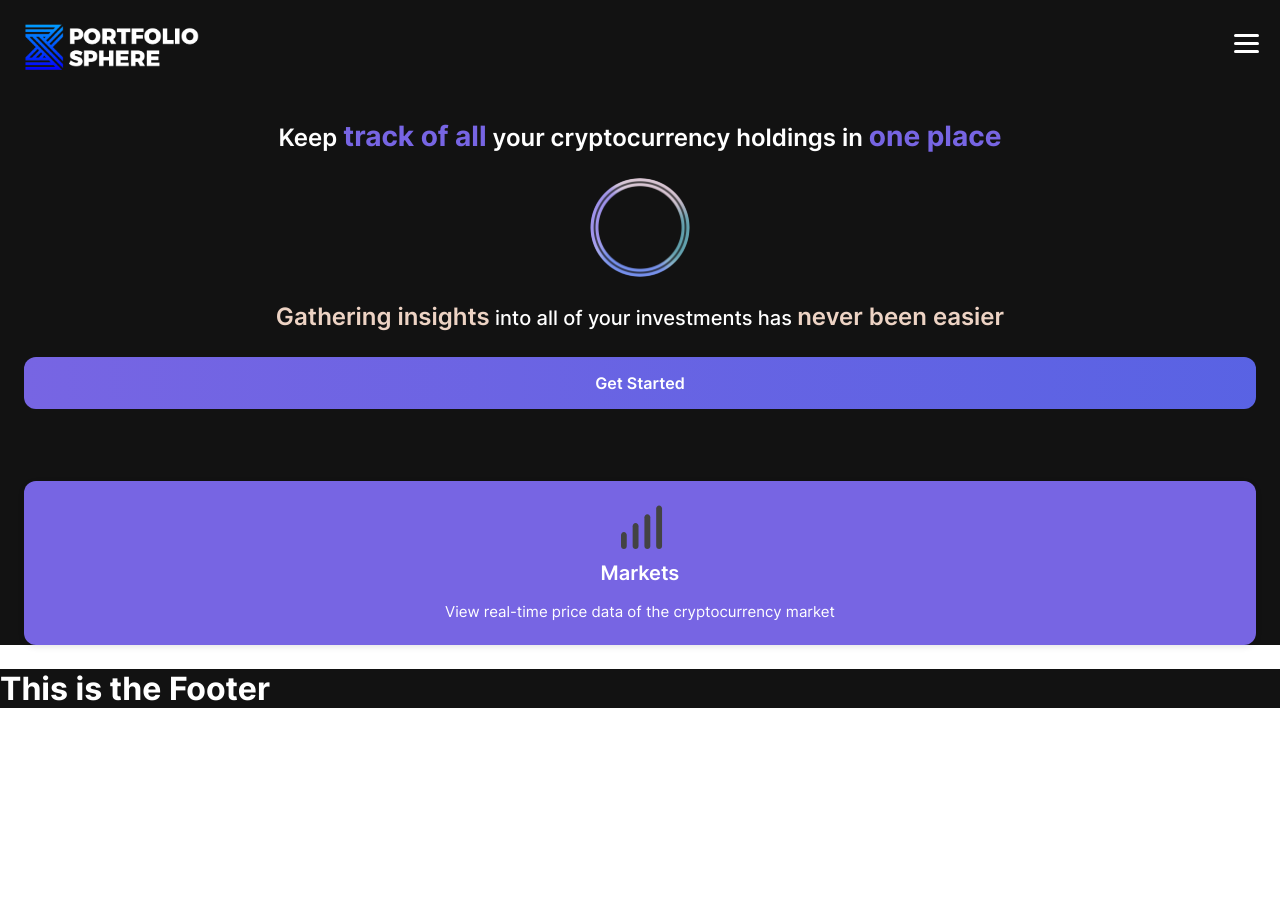
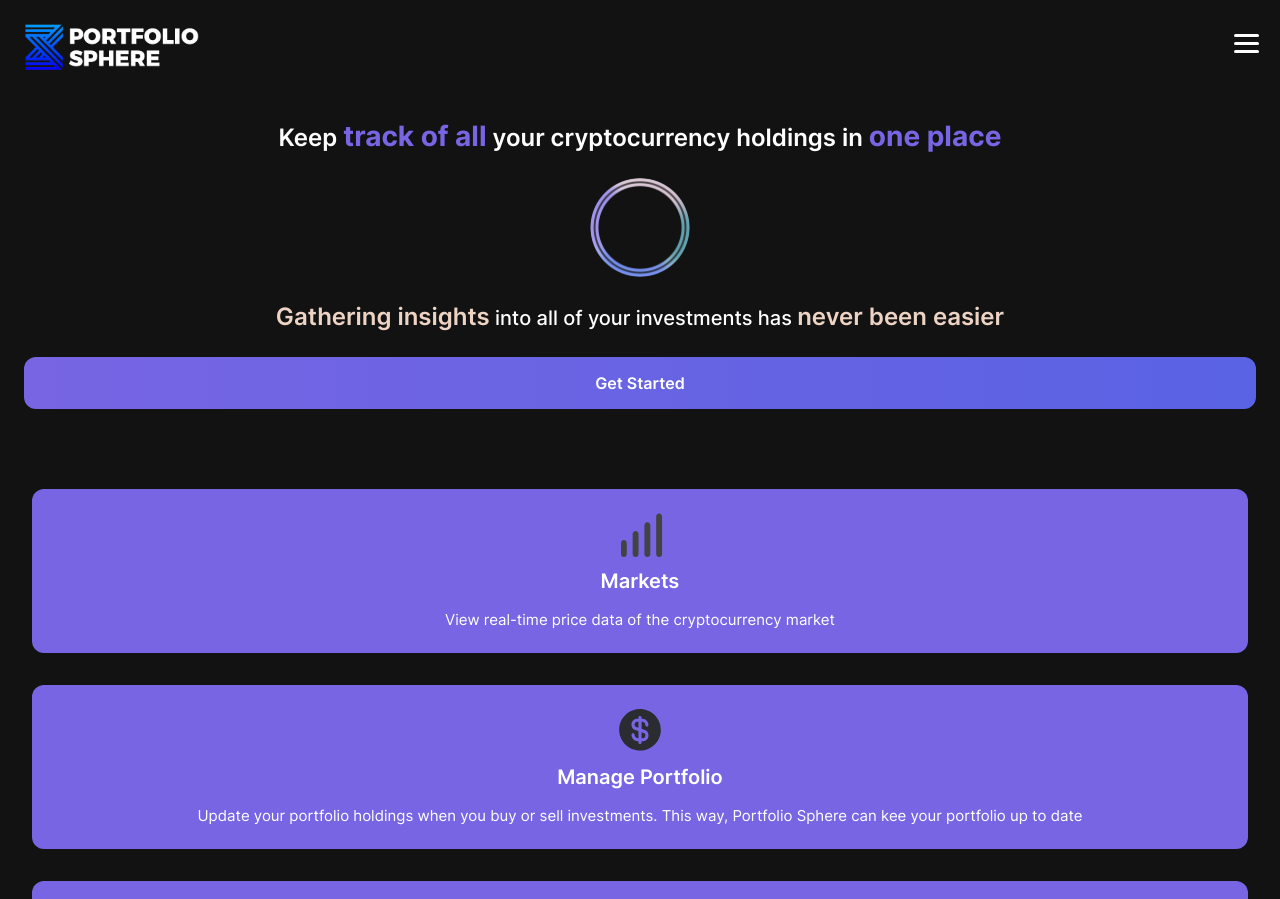
Before and after one commit to TristanJgn/portfolio-sphere, a React (Create React App) app: page / in a window 1280 px wide. Shown: the top 899 px of the page. Before the commit the page ends 800 px from the top, so only its background shows below. Built offline with nearby package versions, Linux system fonts and the light colour scheme.

Commit message:
adds the other feature cards for manage portfolio and dashboard

```diff
--- a/src/Components/FeatureCard/FeatureCard.scss
+++ b/src/Components/FeatureCard/FeatureCard.scss
@@ -5,12 +5,11 @@
 .feature-card {
   background: $primary-colour-purple;
   border-radius: 12px;
-  box-shadow: 0px 2px 6px rgba(0, 0, 0, 0.1);
   display: flex;
   flex-direction: column;
   align-items: center;
   padding: 20px;
-  margin: 1.5rem;
+  margin: 2rem;
 
   &__title {
     @include textStyle(#FFF, 1.25rem, 1.75rem, 600);
--- a/src/Pages/Home/Home.js
+++ b/src/Pages/Home/Home.js
@@ -9,7 +9,29 @@ function Home() {
   return (
     <main className="home-page">
       <Hero />
-      <FeatureCard icon={marketsIcon} featureTitle={"Markets"} featureDescription={"View real-time price data of the cryptocurrency market"}/>
+      <div className="home-page__feature-cards-container">
+        <FeatureCard
+          icon={marketsIcon}
+          featureTitle={"Markets"}
+          featureDescription={
+            "View real-time price data of the cryptocurrency market"
+          }
+        />
+        <FeatureCard
+          icon={portfolioIcon}
+          featureTitle={"Manage Portfolio"}
+          featureDescription={
+            "Update your portfolio holdings when you buy or sell investments. This way, Portfolio Sphere can kee your portfolio up to date"
+          }
+        />
+        <FeatureCard
+          icon={dashboardIcon}
+          featureTitle={"Dashboard"}
+          featureDescription={
+            "Valuable insights into your portfolio. View the allocation of your portfolio among your top holdings and the total value of your investments"
+          }
+        />
+      </div>
     </main>
   );
 }
--- a/src/Pages/Home/Home.scss
+++ b/src/Pages/Home/Home.scss
@@ -4,4 +4,5 @@
 
 .home-page {
     background-color: $site-background-colour;
+    padding-bottom: 1.5rem;
 }
```
